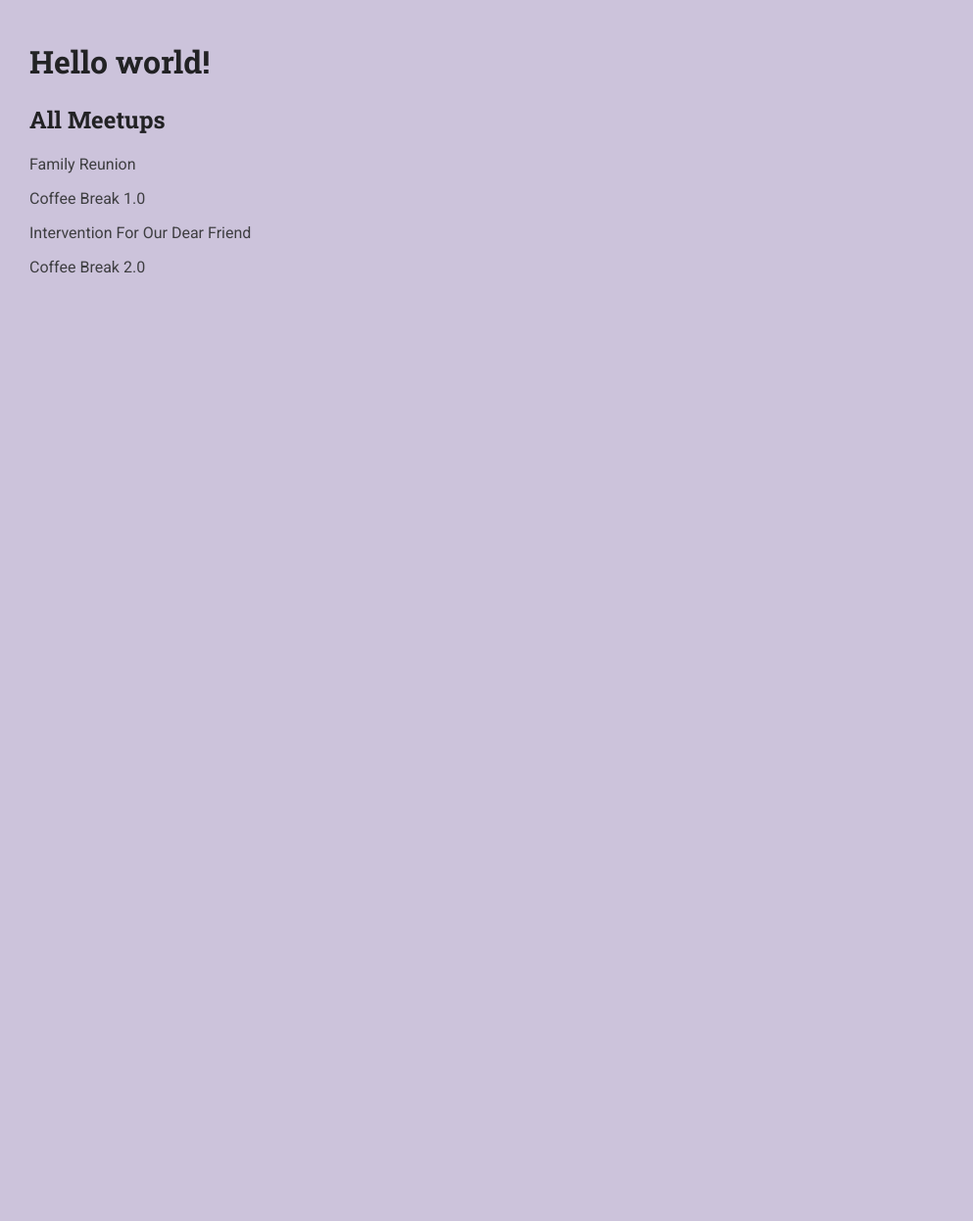
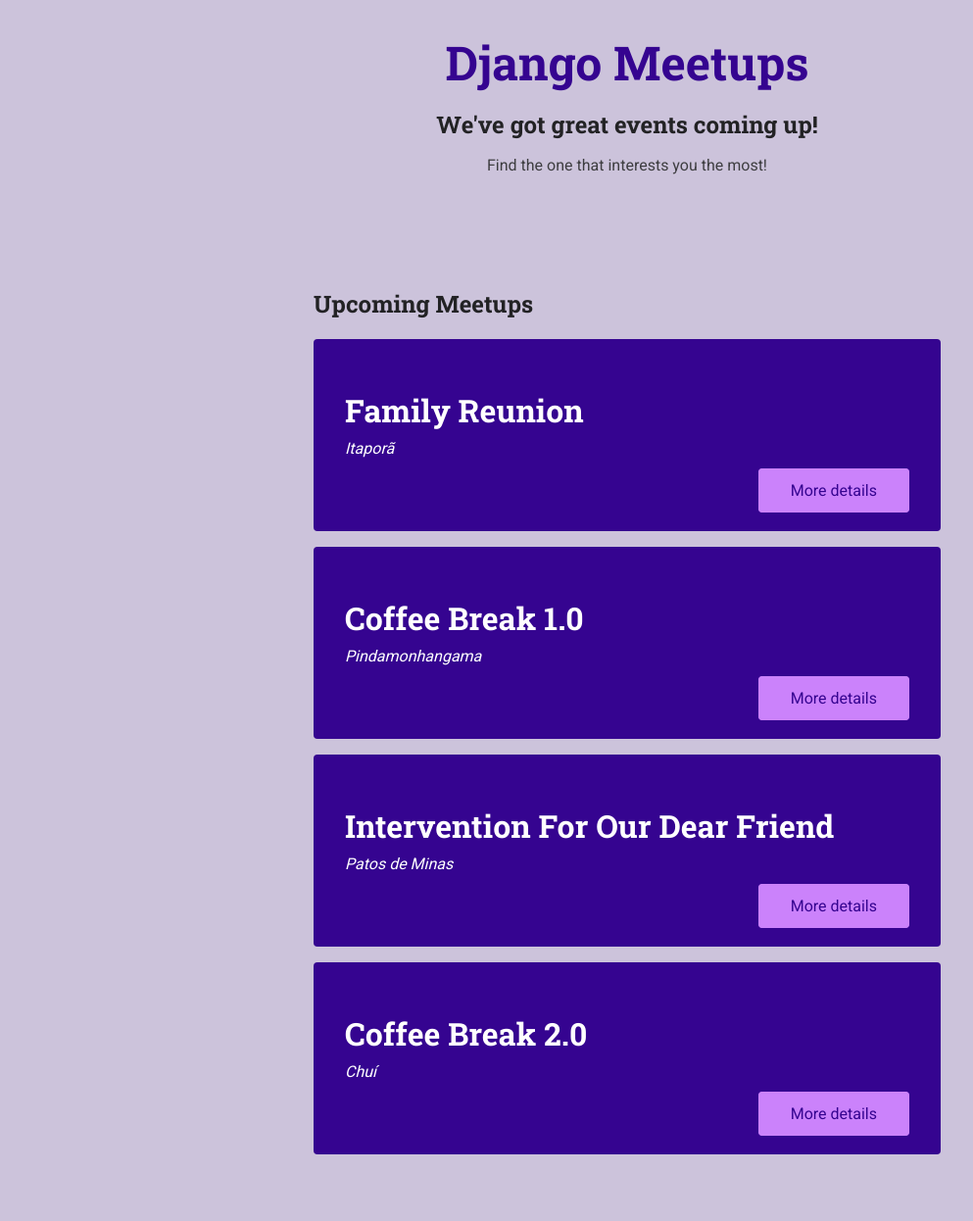
Before and after one commit to vinivosh/Django-Course-Summary, a Django app: page /meetups/ in a window 1280 px wide. Shown: the whole page at 98% size, without its empty margins (0-993 px from the left). Before the commit the page ends 279 px from the top, so only its background shows below. Run offline with Django 4.2, Linux system fonts and the light colour scheme.

Commit message:
An actually decent dynamic index.html is now up 😊
Thanks Max for your CSS 👀

```diff
--- /dev/null
+++ b/meetups/static/meetups/styles/all-meetups.css
@@ -0,0 +1,69 @@
+/*
+    Provided by Maximilian Schwarzmüller!
+    Source code: https://github.com/academind/django-practical-guide-course-code/blob/summary-14-finished/meetups/static/meetups/styles/all-meetups.css
+
+    Modifications post-first commit made by me 😎
+*/
+
+section {
+    max-width: 40rem;
+    margin: 3rem auto;
+  }
+
+  ol {
+    list-style: none;
+    margin: 0;
+    padding: 0;
+  }
+
+  .meetup-item {
+    margin: 1rem 0;
+    background-color: #350490;
+    padding: 2rem;
+    color: white;
+    border-radius: 4px;
+  }
+
+  .meetup-summary {
+    display: flex;
+    align-items: flex-start;
+  }
+
+  .meetup-image {
+    margin-right: 2rem;
+  }
+
+  .meetup-image img {
+    width: 8rem;
+    height: 8rem;
+    object-fit: cover;
+    border-radius: 50%;
+  }
+
+  .meetup-details h3 {
+    color: inherit;
+    margin-top: 0;
+    margin-bottom: 0.5rem;
+    font-size: 2rem;
+  }
+
+  .meetup-details address {
+    font-style: italic;
+  }
+
+  .meetup-actions {
+    margin-top: 1.5rem;
+    text-align: right;
+  }
+
+  .meetup-actions .btn {
+    background-color: #cb82fb;
+    border-color: #cb82fb;
+    color: #350490;
+    padding: 0.75rem 2rem;
+  }
+
+  .meetup-actions .btn:hover {
+    background-color: #ba82fb;
+    border-color: #ba82fb;
+  }
--- a/meetups/templates/meetups/index.html
+++ b/meetups/templates/meetups/index.html
@@ -9,20 +9,37 @@
     <title>Document</title>
 
     <link rel="stylesheet" href="{% static 'meetups/styles/base.css' %}">
+    <link rel="stylesheet" href="{% static 'meetups/styles/all-meetups.css' %}">
 </head>
 <body>
+    <header id="main-header">
+        <nav><a href="/meetups" id="main-logo">Django Meetups</a></nav>
+        <h1>We've got great events coming up!</h1>
+        <p>Find the one that interests you the most!</p>
+    </header>
     <main>
-        <h1>Hello world!</h1>
+        <section>
+            <h2>Upcoming Meetups</h2>
+            <ol>
+                {% for meetup in meetups %}
+                    <li class="meetup-item">
+                        <article>
+                            <div>
+                                <img src="" alt="">
+                            </div>
 
-        <h2>All Meetups</h2>
-
-        {% if showMeetups %}
-        {% for meetup in meetups %}
-        <p>{{meetup.title}}</p>
-        {% endfor %}
-        {% else %}
-        <p>No meetups to show...</p>
-        {% endif %}
+                            <div class="meetup-details">
+                                <h3>{{ meetup.title }}</h3>
+                                <address>{{ meetup.location }}</address>
+                            </div>
+                            <div class="meetup-actions">
+                                <a href="" class="btn">More details</a>
+                            </div>
+                        </article>
+                    </li>
+                {% endfor %}
+            </ol>
+        </section>
     </main>
 </body>
 </html>
--- a/meetups/views.py
+++ b/meetups/views.py
@@ -7,10 +7,26 @@ import meetups
 
 def index(request):
     meetups = [
-        {'title': 'Family Reunion'},
-        {'title': 'Coffee Break 1.0'},
-        {'title': 'Intervention For Our Dear Friend'},
-        {'title': 'Coffee Break 2.0'}
+        {
+            'title': 'Family Reunion',
+            'location': 'Itaporã',
+            'slug': 'family-reunion-itapora'
+        },
+        {
+            'title': 'Coffee Break 1.0',
+            'location': 'Pindamonhangama',
+            'slug': 'coffee-break-pindamonhangaba'
+        },
+        {
+            'title': 'Intervention For Our Dear Friend',
+            'location': 'Patos de Minas',
+            'slug': 'intervention-for-our-dear-friend-patos-de-minas'
+        },
+        {
+            'title': 'Coffee Break 2.0',
+            'location': 'Chuí',
+            'slug': 'coffee-break-chui'
+        }
     ]
 
     return render(request, 'meetups/index.html', {
```
